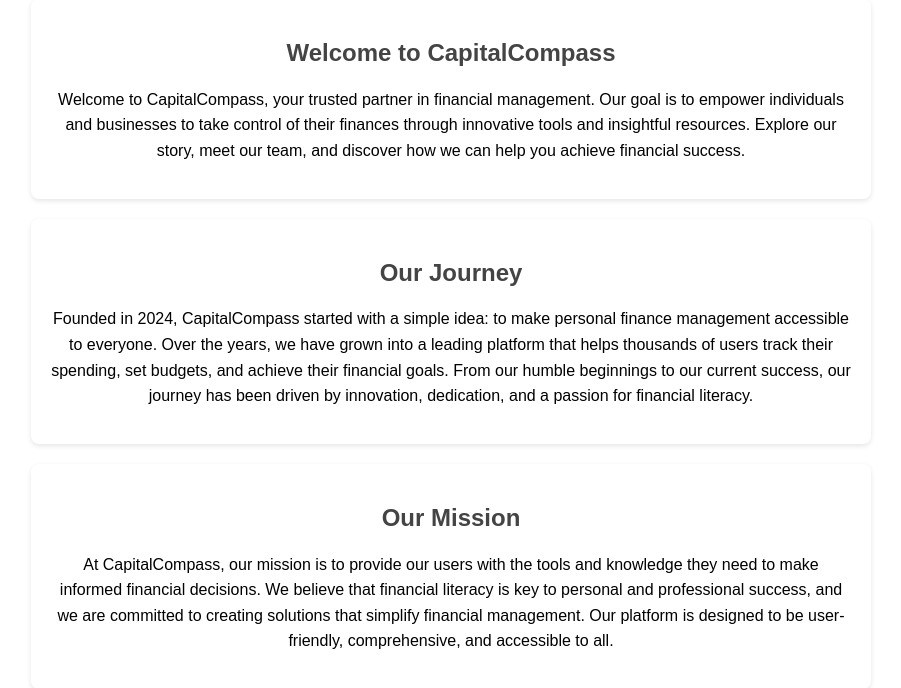
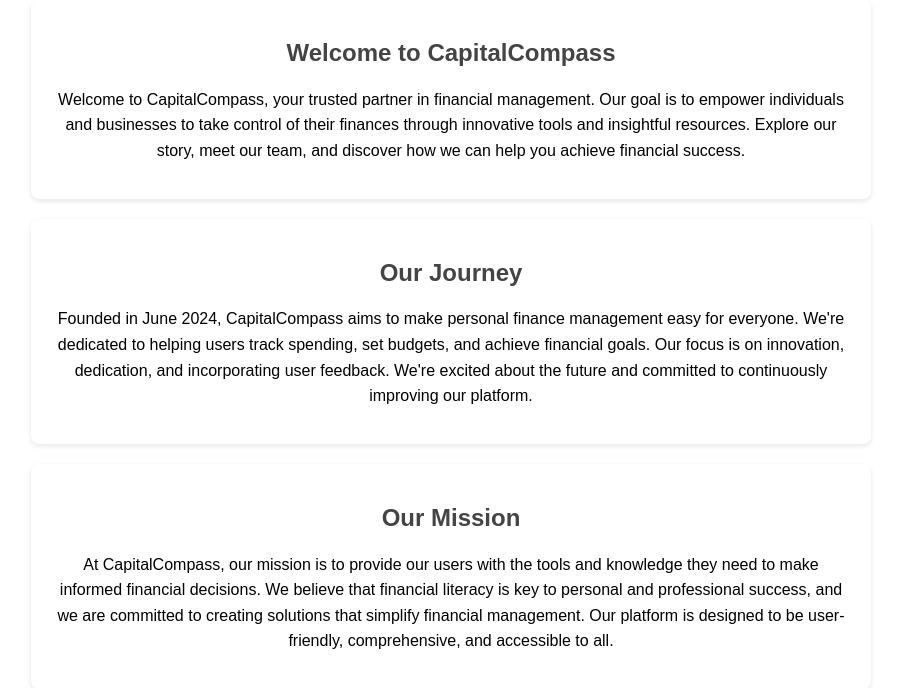
Before and after one commit to Daniel-Nduka/CapitalCompass1, a Django app: page /about/ in a window 1280 px wide. Shown: the part 81-769 px from the top of the page, without its empty margins (189-1090 px from the left). Run offline with Django 3.2, Linux system fonts and the light colour scheme.

Commit message:
frontend improvements

```diff
--- a/financeapp/views.py
+++ b/financeapp/views.py
@@ -46,6 +46,7 @@
 # Create your views here.
 
 #overview
+@login_required
 def overview(request):
     return render(request, 'financeapp/overview.html')
 
--- a/templates/financeapp/about.html
+++ b/templates/financeapp/about.html
@@ -12,7 +12,7 @@
 </section>
 <section class="history">
     <h2>Our Journey</h2>
-    <p>Founded in 2024, CapitalCompass started with a simple idea: to make personal finance management accessible to everyone. Over the years, we have grown into a leading platform that helps thousands of users track their spending, set budgets, and achieve their financial goals. From our humble beginnings to our current success, our journey has been driven by innovation, dedication, and a passion for financial literacy.</p>
+    <p>Founded in June 2024, CapitalCompass aims to make personal finance management easy for everyone. We're dedicated to helping users track spending, set budgets, and achieve financial goals. Our focus is on innovation, dedication, and incorporating user feedback. We're excited about the future and committed to continuously improving our platform.</p>
 </section>
 <section class="mission">
     <h2>Our Mission</h2>
--- a/templates/financeapp/fifty_thirty_twenty_budget_detail.html
+++ b/templates/financeapp/fifty_thirty_twenty_budget_detail.html
@@ -3,7 +3,7 @@
 {% block title_block %} Fifty_Twenty_Thirty_Budget - CapitalCompass {% endblock %}
 
 {% block head_block %}
-<link rel="stylesheet" href="{% static 'styles/new_layout.css' %}">
+<link rel="stylesheet" href="{% static 'styles/budget_page_layout.css' %}">
 {% endblock %}
 
 {% block body_block %}
```
